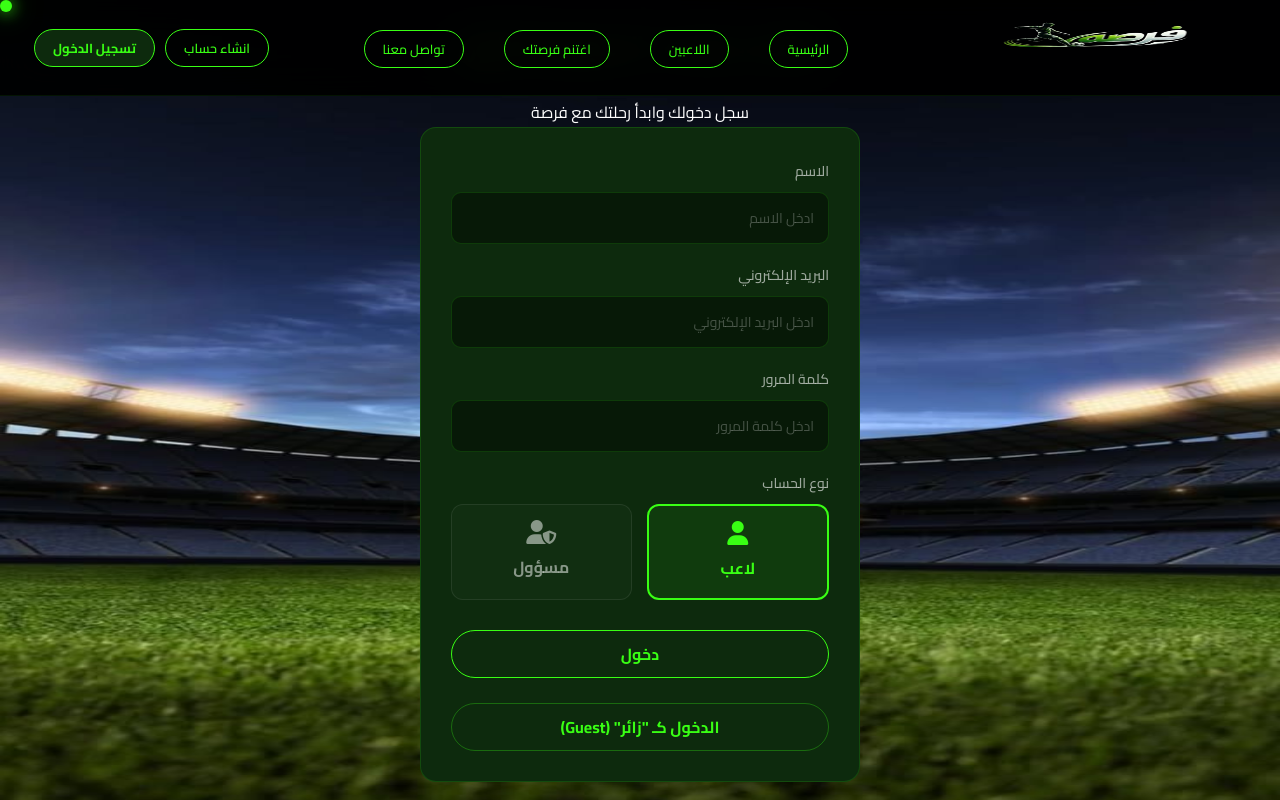
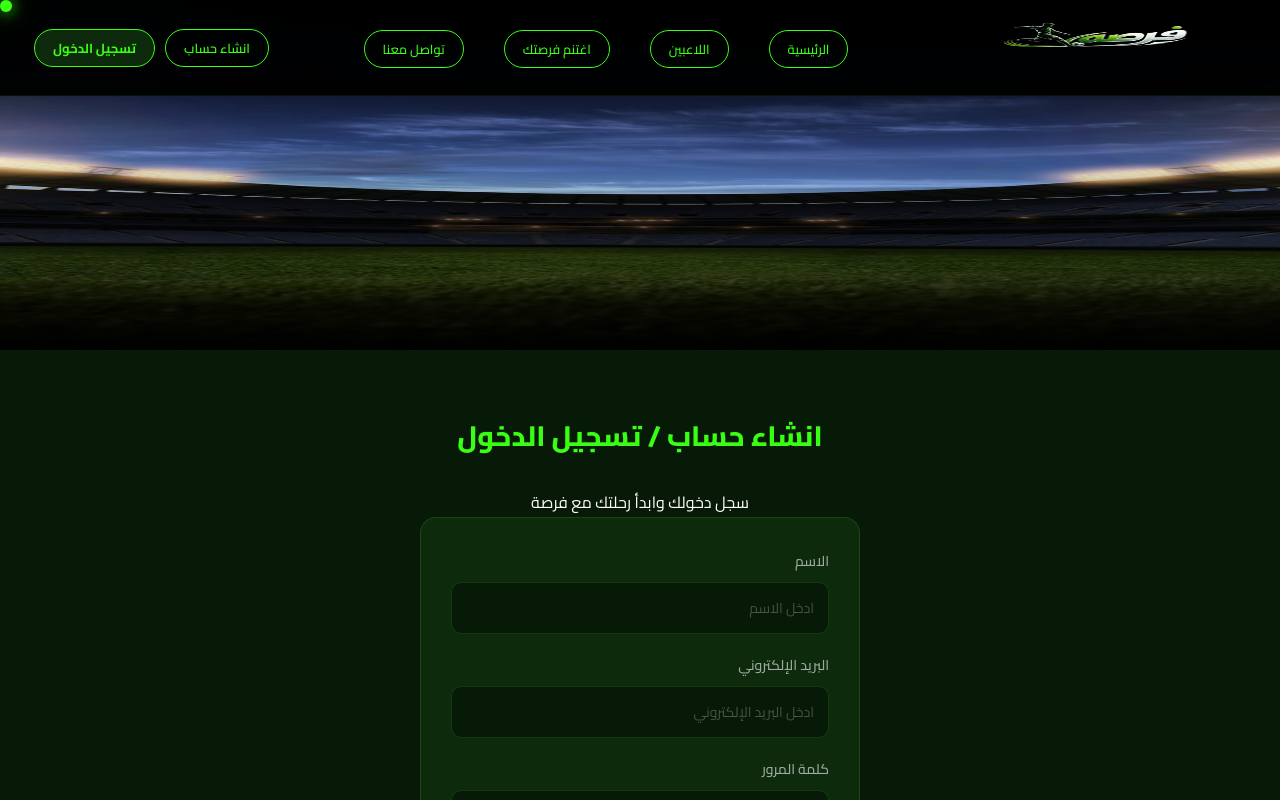
Before and after one commit to Abdoowael/Penalty-Project-main-main, a React (Vite) app in the folder penalty-react/: page /login in a window 1280 px wide. Shown: the top 800 px of the page. Built offline with nearby package versions, Linux system fonts and the light colour scheme.

Commit message:
ظظظظظظظظ

```diff
--- a/penalty-react/src/pages/Login.jsx
+++ b/penalty-react/src/pages/Login.jsx
@@ -39,9 +39,29 @@ const Login = () => {
 
     return (
         <Layout>
-            <main className="login-page">
+            <section className="hero" style={{
+                height: '350px',
+                background: `url('/bg-new.jpeg')`,
+                backgroundSize: '100% 100%',
+                backgroundPosition: 'center',
+                backgroundRepeat: 'no-repeat',
+                display: 'flex',
+                alignItems: 'center',
+                justifyContent: 'center',
+                textAlign: 'center'
+            }}>
+            </section>
 
-                <section className="login-wrapper">
+            <div style={{
+                padding: '60px 20px 80px',
+                background: '#071A07',
+                direction: 'rtl',
+                minHeight: 'calc(100vh - 350px)',
+                display: 'flex',
+                justifyContent: 'center',
+                alignItems: 'flex-start'
+            }}>
+                <section className="login-wrapper" style={{ width: '100%', maxWidth: '440px' }}>
                 <h1>انشاء حساب / تسجيل الدخول</h1>
                 <p className="login-subtitle">سجل دخولك وابدأ رحلتك مع فرصة</p>
                 <form onSubmit={handleSubmit} noValidate className="login-box">
@@ -116,7 +136,7 @@ const Login = () => {
                     </div>
                 </form>
             </section>
-            </main>
+            </div>
         </Layout>
     );
 };
```
